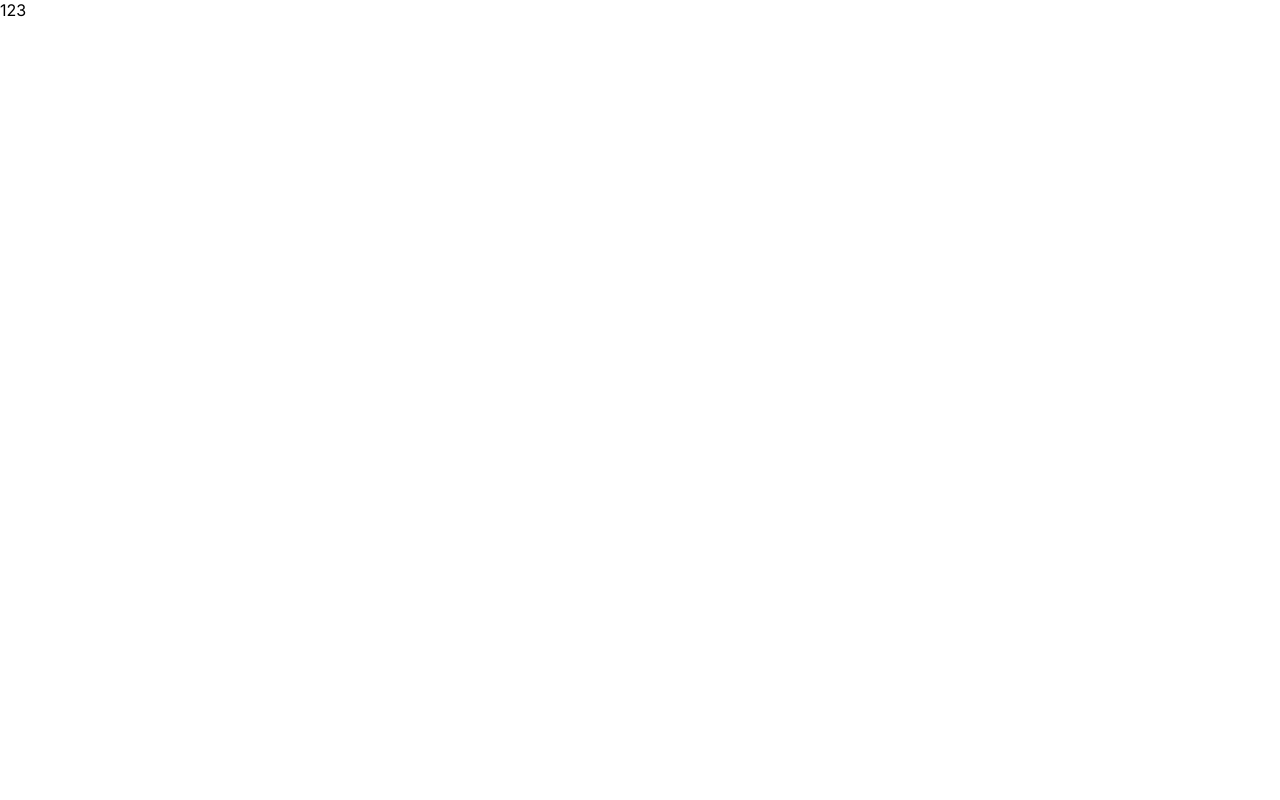
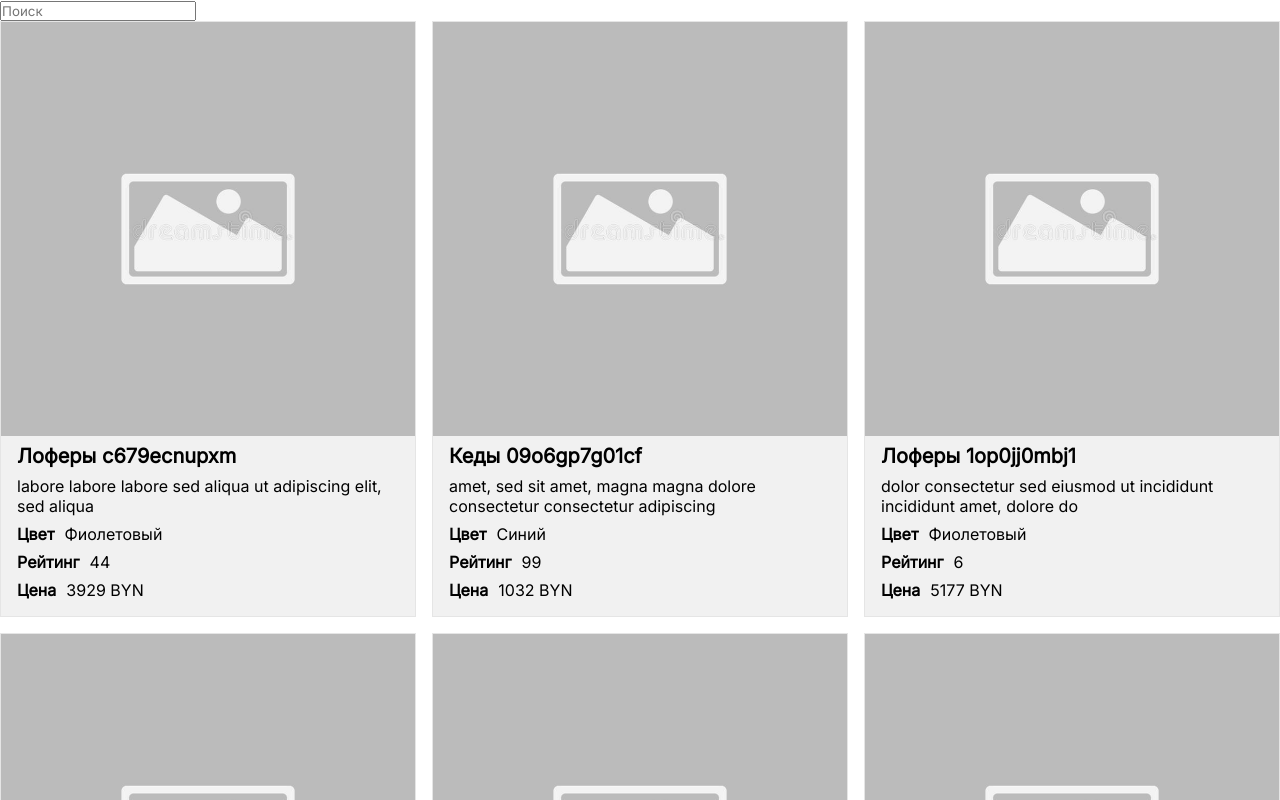
Before and after one commit to StanEkso/Online-Store-React, a React (Create React App) app: page / in a window 1280 px wide. Shown: the top 800 px of the page. Built offline with nearby package versions, Linux system fonts and the light colour scheme.

Commit message:
feat: base cards rendering, base search

```diff
--- a/src/App.tsx
+++ /dev/null
@@ -1,14 +0,0 @@
-import React from 'react';
-import './App.css';
-import generateProducts from './utils/product-generator';
-
-function App() {
-  console.log(generateProducts(10))
-  return (
-    <div>
-      123
-    </div>
-  )
-}
-
-export default App;
--- /dev/null
+++ b/src/assets/index.ts
@@ -0,0 +1,8 @@
+import PlaceHolderImage from "./placeholder.jpg"
+
+
+const ImageAssets = {
+    placeholder: PlaceHolderImage
+}
+
+export default ImageAssets
--- /dev/null
+++ b/src/components/app/App.tsx
@@ -0,0 +1,24 @@
+import React, { useMemo, useState } from "react";
+import { useDebouncedValue } from "../../hooks/useDebouncedValue";
+import generateProducts from "../../utils/product-generator";
+import CardList from "../card/CardList";
+import SearchBar from "../searchBar/SearchBar";
+
+function App() {
+  const [cards] = useState(generateProducts(10));
+  const [filterValue, setFilterValue] = useState("");
+  const filterDeferred = useDebouncedValue(filterValue);
+
+  const filteredCards = useMemo(
+    () => cards.filter(({ name }) => name.includes(filterDeferred)),
+    [filterDeferred, cards]
+  );
+  return (
+    <div>
+      <SearchBar value={filterValue} setValue={setFilterValue} />
+      <CardList cards={filteredCards} />
+    </div>
+  );
+}
+
+export default App;
--- a/src/components/card/Card.module.scss
+++ b/src/components/card/Card.module.scss
@@ -1,3 +1,43 @@
-.card {
+.list {
+    display: grid;
+    @media (min-width: 768px) {
+        grid-template-columns: 1fr 1fr;
+    }
+    @media (min-width: 1279px) {
+        grid-template-columns: 1fr 1fr 1fr;
+    }
 
+    gap: 16px;
 }
+
+.container {
+    background: #f1f1f1;
+    border: 1px solid #e5e5e5;
+    display: flex;
+    flex-direction: column;
+
+    &__image {
+        max-width: 100%;
+    }
+
+    &__content {
+        padding: 8px 16px;
+    }
+
+    &__name {
+        font-size: 20px;
+    }
+
+    &__description {
+        margin: 8px 0;
+    }
+
+    &__quality {
+        margin: 8px 0;
+
+        &_name {
+            font-weight: bold;
+            margin-right: 1ch;
+        }
+    }
+}
--- a/src/components/card/Card.tsx
+++ b/src/components/card/Card.tsx
@@ -1,12 +1,45 @@
-import React, { FC } from 'react'
-import { Product } from '../../types/product'
+import React, { FC } from "react";
+import ImageAssets from "../../assets";
+import { Product } from "../../types/product";
+import styles from "./Card.module.scss";
 
-type Props = Product
+type Props = Product;
 
-const Card: FC<Props> = ({ name, description, color, price, rating }) => {
+const Card: FC<Props> = ({
+  name,
+  description,
+  color,
+  price,
+  rating,
+  imageUrl,
+}) => {
   return (
-    <div>Card</div>
-  )
-}
+    <div className={styles.container}>
+      <img
+        src={imageUrl || ImageAssets.placeholder}
+        alt={`Card ${name}`}
+        className={styles.container__image}
+      />
+      <div className={styles.container__content}>
+        <h3 className={styles.container__name}>{name}</h3>
+        <p className={styles.container__description}>{description}</p>
+        <p className={styles.container__quality}>
+          <span className={styles.container__quality_name}>Цвет</span>
+          {color}
+        </p>
 
-export default Card
+        <p className={styles.container__quality}>
+          <span className={styles.container__quality_name}>Рейтинг</span>
+          {rating}
+        </p>
+
+        <p className={styles.container__quality}>
+          <span className={styles.container__quality_name}>Цена</span>
+          {price} BYN
+        </p>
+      </div>
+    </div>
+  );
+};
+
+export default React.memo(Card);
--- /dev/null
+++ b/src/components/card/CardList.tsx
@@ -0,0 +1,21 @@
+import React, { FC } from "react";
+import { Product } from "../../types/product";
+import Card from "./Card";
+import styles from "./Card.module.scss";
+import CardNotFound from "./CardNotFound";
+type Props = {
+  cards: Product[];
+};
+
+const CardList: FC<Props> = ({ cards }) => {
+  return (
+    <div className={styles.list}>
+      {cards.map((card) => (
+        <Card key={card.id} {...card} />
+      ))}
+      {!cards.length && <CardNotFound />}
+    </div>
+  );
+};
+
+export default React.memo(CardList);
--- /dev/null
+++ b/src/components/card/CardNotFound.tsx
@@ -0,0 +1,7 @@
+import React from "react";
+
+const CardNotFound = () => {
+  return <h4>По выбранным фильтрам ничего не найдено</h4>;
+};
+
+export default CardNotFound;
--- /dev/null
+++ b/src/components/searchBar/SearchBar.tsx
@@ -0,0 +1,16 @@
+import React, { FC, useCallback } from "react";
+
+type Props = {
+  value: string;
+  setValue: React.Dispatch<React.SetStateAction<string>>;
+};
+
+const SearchBar: FC<Props> = ({ value, setValue }) => {
+  const changeHandler = useCallback(
+    (e: React.ChangeEvent<HTMLInputElement>) => setValue(e.target.value),
+    []
+  );
+  return <input placeholder="Поиск" value={value} onChange={changeHandler} />;
+};
+
+export default SearchBar;
--- /dev/null
+++ b/src/hooks/useDebouncedValue.ts
@@ -0,0 +1,13 @@
+import { useEffect, useState } from "react";
+
+export function useDebouncedValue<T>(value: T, timeout = 500) {
+  const [debounced, setDebounced] = useState(value);
+  useEffect(() => {
+    const id = setTimeout(() => {
+      setDebounced(value);
+    }, timeout);
+    return () => clearTimeout(id);
+  });
+
+  return debounced;
+}
--- a/src/index.tsx
+++ b/src/index.tsx
@@ -1,7 +1,7 @@
 import React from 'react';
 import ReactDOM from 'react-dom/client';
 import './index.css';
-import App from './App';
+import App from './components/app/App';
 import reportWebVitals from './reportWebVitals';
 
 const root = ReactDOM.createRoot(
```
Also changed, not shown: src/assets/placeholder.jpg (added), src/index.css (line endings or trailing spaces), 1 other file (tests, documents, lock files or other folders).
